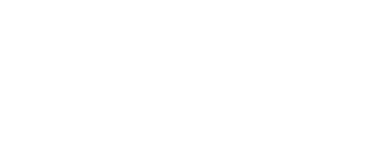
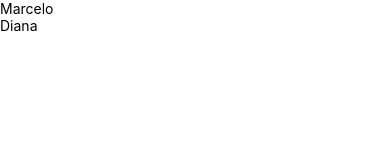
Before and after one commit to Kochiyama/instalura, a React Native app: screen / in a window 390 px wide. Shown: the top 160 px of the page. Built offline with nearby package versions, Linux system fonts and the light colour scheme.

Commit message:
create post

```diff
--- a/App.js
+++ b/App.js
@@ -5,6 +5,8 @@
 export default function App() {
   return (
     <Fragment>
+      <Text>Marcelo</Text>
+      <Text>Diana</Text>
       <StatusBar style="auto" />
     </Fragment>
   );
```
